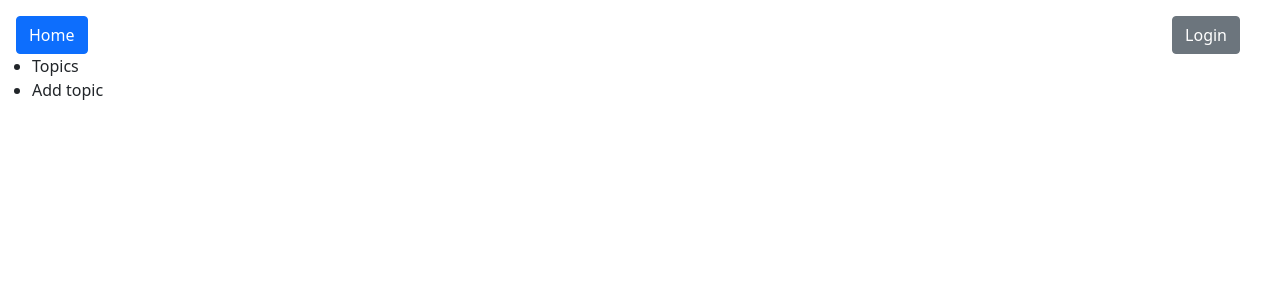
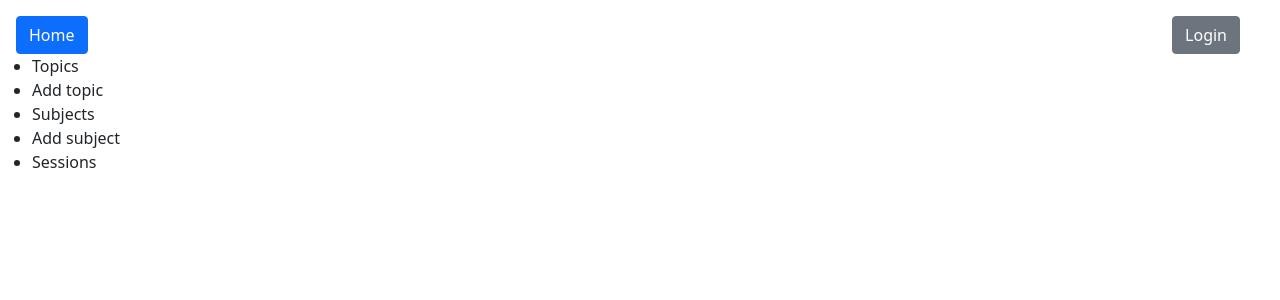
Before and after one commit to adrianryt/UI_IOZeta, a React (Create React App) app in the folder app/: page /teacher in a window 1280 px wide. Shown: the top 300 px of the page. Built offline with nearby package versions, Linux system fonts and the light colour scheme.

Commit message:
Teacher page, list extended

```diff
--- a/app/src/Teacher.tsx
+++ b/app/src/Teacher.tsx
@@ -9,6 +9,15 @@ const Teacher = () => {
             <li>
                 Add topic
             </li>
+            <li>
+                Subjects
+            </li>
+            <li>
+                Add subject
+            </li>
+            <li>
+                Sessions
+            </li>
         </ul>
     );
 }
```
Also changed, not shown: app/src/NavMenu.tsx (line endings or trailing spaces).
